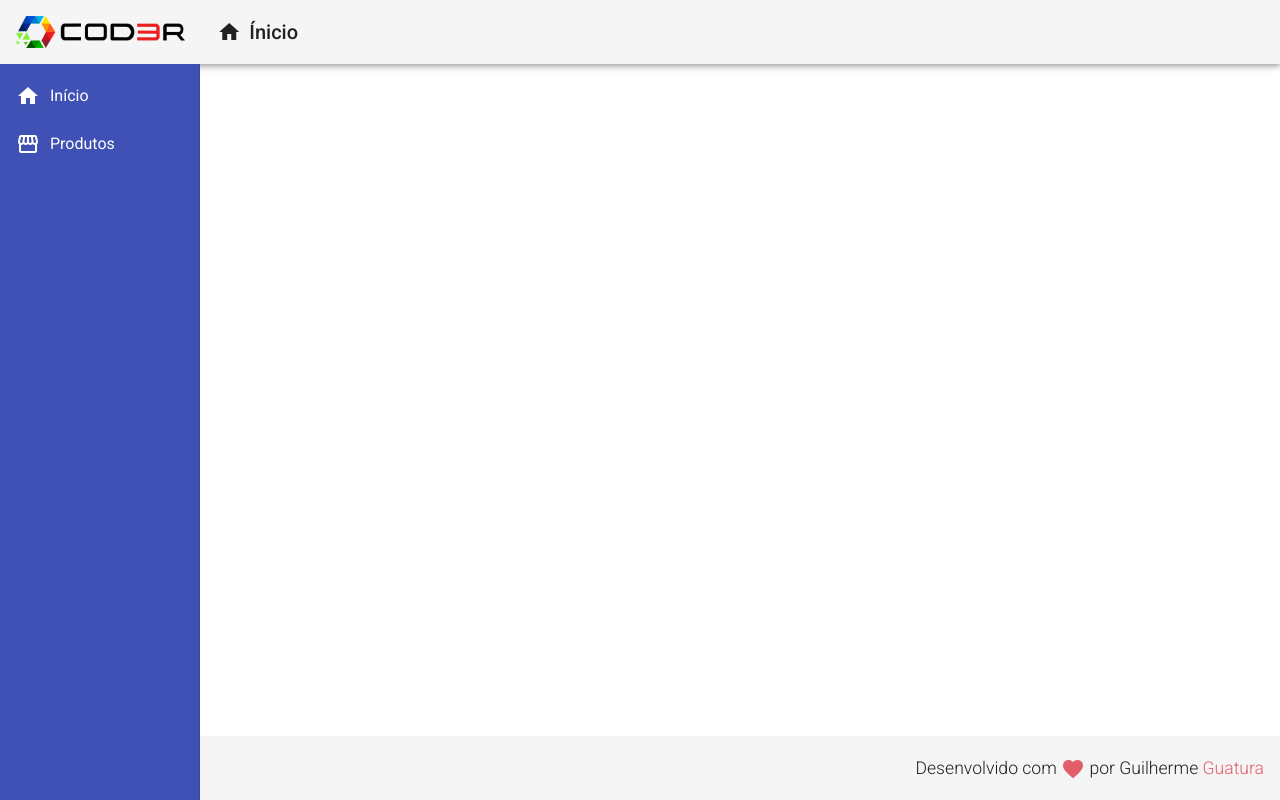
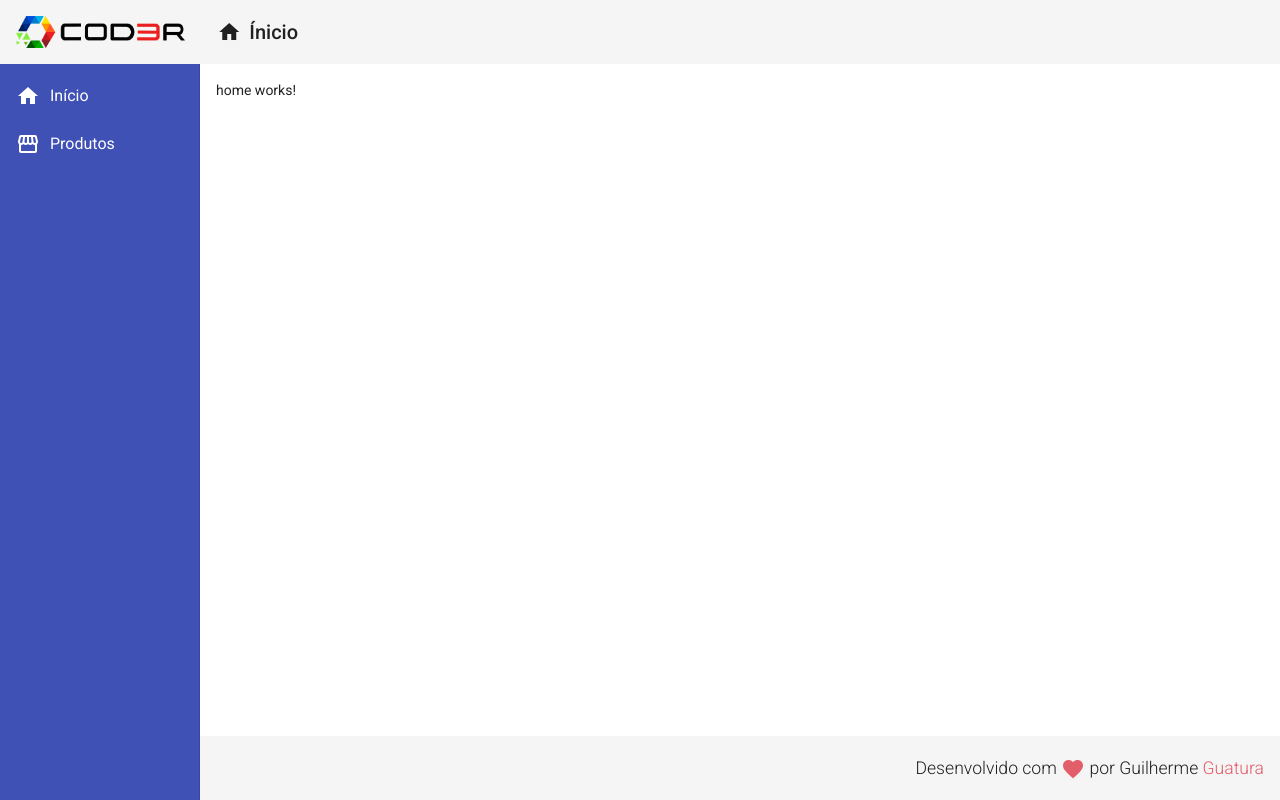
Before and after one commit to guiguat/angular-crud, an Angular app in the folder frontend/: page / in a window 1280 px wide. Built offline with nearby package versions, Linux system fonts and the light colour scheme.

Commit message:
add content

```diff
--- a/frontend/src/app/components/template/nav/nav.component.css
+++ b/frontend/src/app/components/template/nav/nav.component.css
@@ -10,3 +10,8 @@
 .sidenav i{
     padding-right: 10px;
 }
+
+.content{
+    padding: 16px;
+    background-color: white;
+}
--- a/frontend/src/app/components/template/nav/nav.component.html
+++ b/frontend/src/app/components/template/nav/nav.component.html
@@ -16,4 +16,7 @@
             </a>
         </mat-nav-list>
     </mat-sidenav>
+    <mat-sidenav-content class="content">
+        <app-home></app-home>
+    </mat-sidenav-content>
 </mat-sidenav-container>
```
